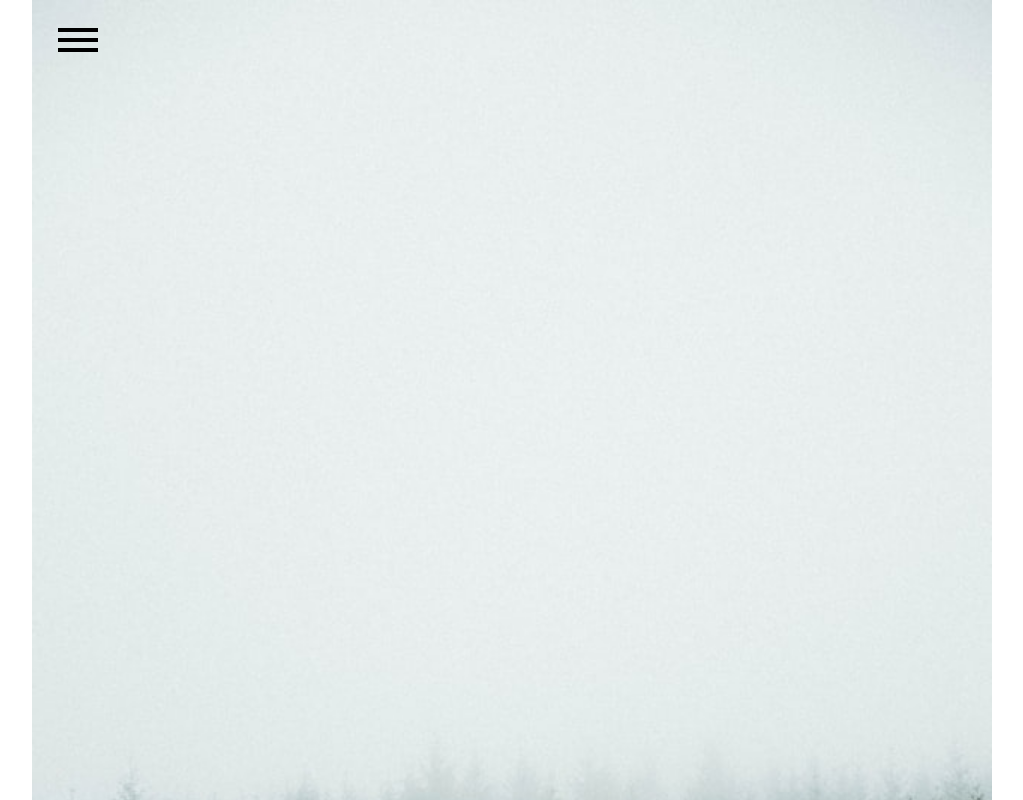
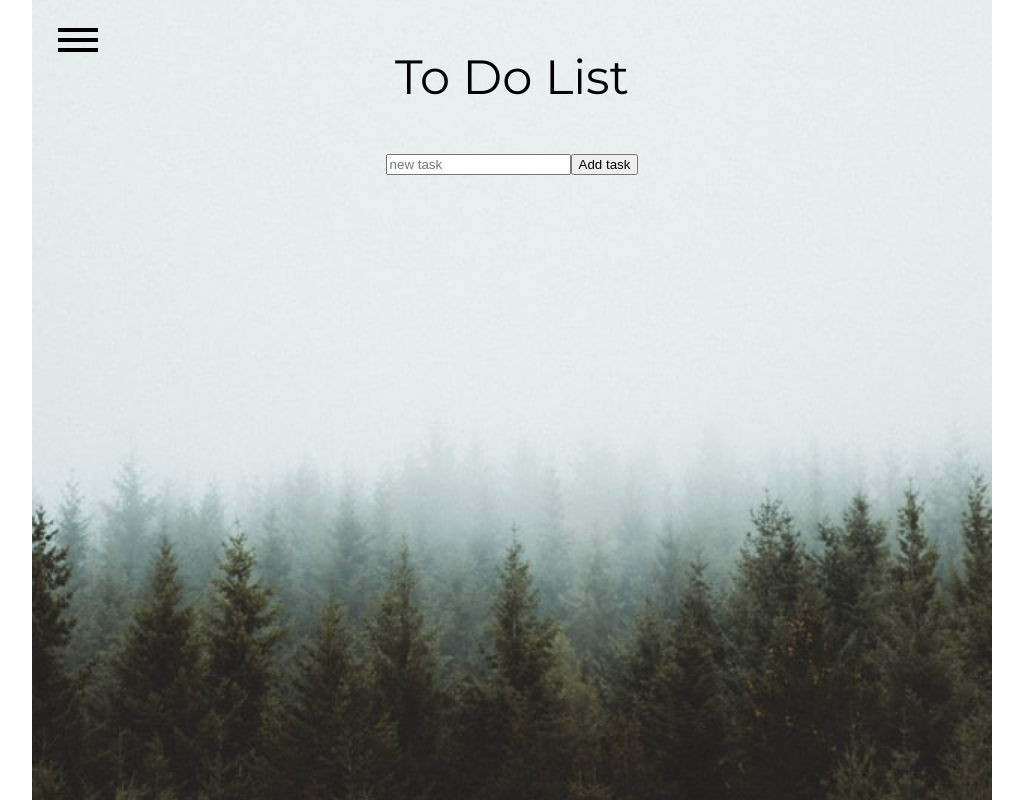
Before and after one commit to MichalSzeniak/multiTool, a React (Create React App) app: page /toDoList in a window 1280 px wide. Shown: the whole page, without its empty margins (128-1151 px from the left). Built offline with nearby package versions, Linux system fonts and the light colour scheme.

Commit message:
feat: to do list

```diff
--- a/src/Components/layout/Navigation.js
+++ b/src/Components/layout/Navigation.js
@@ -3,7 +3,7 @@ import { NavLink } from 'react-router-dom';
 import Hamburger from './Hamburger';
 
 const navList = [{ name: 'Clock', path: '/' },
-{ name: 'test1', path: '/placki' },
+{ name: 'To do list', path: '/toDoList' },
 { name: 'test2', path: '/maslo' }];
 
 
--- a/src/Components/layout/Page.js
+++ b/src/Components/layout/Page.js
@@ -2,12 +2,14 @@ import React from 'react'
 import {Switch, Route} from 'react-router-dom'
 
 import Clock from './Pages/Clock'
+import TodoList from './Pages/ToDoList.js/TodoList'
 
 const Page = () => {
     return (
         <div>
             <Switch>
                 <Route path="/" exact render={() => <Clock />}/>
+                <Route path="/toDoList" exact render={() => <TodoList />}/>
             </Switch>
         </div>
     )
--- a/src/Components/layout/Pages/Clock.js
+++ b/src/Components/layout/Pages/Clock.js
@@ -4,8 +4,10 @@ const Clock = () => {
   const [date, setDate] = useState(new Date());
 
   useEffect(() => {
-    const timerID = setInterval(() => dateUpdate(), 1000);
-  });
+    const interval = setInterval(() => dateUpdate(), 1000);
+    return () => clearInterval(interval)
+  }, []
+  );
 
   const dateUpdate = () => {
     setDate(new Date());
--- /dev/null
+++ b/src/Components/layout/Pages/ToDoList.js/Task.js
@@ -0,0 +1,25 @@
+import React from 'react'
+
+
+
+
+
+const Task = ({task, todoList, setTodoList}) => {
+
+    const handleDelete = () => {
+        setTodoList(todoList.filter(item => item.key !== task.key))
+
+      }
+
+    return (
+<li>
+  {task.text}
+  <div>
+    <button>✔</button>
+    <button onClick={handleDelete}>⨉</button>
+  </div>
+</li>
+    )
+}
+
+export default Task
--- /dev/null
+++ b/src/Components/layout/Pages/ToDoList.js/TodoForm.js
@@ -0,0 +1,24 @@
+import React from 'react'
+
+const TodoForm = ({input, setInput, todoList, setTodoList}) => {
+
+const handleInput = (e) => {
+    setInput(e.target.value);
+}
+
+const handleAddTask = () => {
+    setTodoList([...todoList, {text: input, key: Math.random() * 10000}]);
+    setInput('')
+}
+
+    return (
+        <div>
+            <form action="javascript:void(0);" onSubmit={handleAddTask}>
+                <input type="text" required placeholder="new task" value={input} onChange={handleInput} />
+                <button>Add task</button>
+            </form>
+        </div>
+    )
+}
+
+export default TodoForm
--- /dev/null
+++ b/src/Components/layout/Pages/ToDoList.js/TodoList.js
@@ -0,0 +1,31 @@
+import React, { useState, useEffect } from 'react';
+
+import TodoForm from './TodoForm';
+import TodoTasks from './TodoTasks';
+
+const TodoList = () => {
+  const [input, setInput] = useState('');
+  const [todoList, setTodoList] = useState(() => {
+    const localtodoList = localStorage.getItem('todoList');
+    return localtodoList ? JSON.parse(localtodoList) : [];
+  });
+
+  useEffect(() => {
+    localStorage.setItem('todoList', JSON.stringify(todoList));
+  }, [todoList]);
+
+  return (
+    <div className="list">
+      <h1 className="list__header">To Do List</h1>
+      <TodoForm
+        input={input}
+        setInput={setInput}
+        todoList={todoList}
+        setTodoList={setTodoList}
+      />
+      <TodoTasks todoList={todoList} setTodoList={setTodoList} input={input} />
+    </div>
+  );
+};
+
+export default TodoList;
--- /dev/null
+++ b/src/Components/layout/Pages/ToDoList.js/TodoTasks.js
@@ -0,0 +1,15 @@
+import React from 'react'
+import Task from './Task'
+const TodoTasks = ({ todoList, setTodoList, }) => {
+
+
+  return (
+    <div>
+        {todoList.map(item => (
+            <Task key={item.key} task={item} setTodoList={setTodoList} todoList={todoList}/>
+        ))}
+    </div>
+  );
+};
+
+export default TodoTasks;
--- a/src/scss/App.scss
+++ b/src/scss/App.scss
@@ -3,10 +3,8 @@
   max-width: 960px;
   height: 100vh;
   margin: 0 auto;
-  background-image: url(../Assets/background-img.jpg);
+  // background-image: url(../Assets/background-img.jpg);
+
+  background: url(../Assets/background-img.jpg) center;
   background-size: cover;
-
-  @media(max-height: 700px) {
-    background-size: cover;
-  }
 }
--- /dev/null
+++ b/src/scss/ToDoList.scss
@@ -0,0 +1,11 @@
+.list {
+    display: flex;
+    flex-direction: column;
+    align-items: center;
+
+    &__header {
+        font-size: 48px;
+        font-weight: 400;
+        margin: 48px 0;
+    }
+}
--- a/src/scss/index.scss
+++ b/src/scss/index.scss
@@ -1,6 +1,9 @@
 @import './Hamburger.scss';
 @import './Navigation.scss';
 @import './Clock.scss';
+@import './ToDoList.scss';
+
+@import url('https://fonts.googleapis.com/css2?family=Montserrat:wght@100;200;300;400;500;600;700&display=swap');
 
 html {
     /* box-sizing: border-box; */
```
